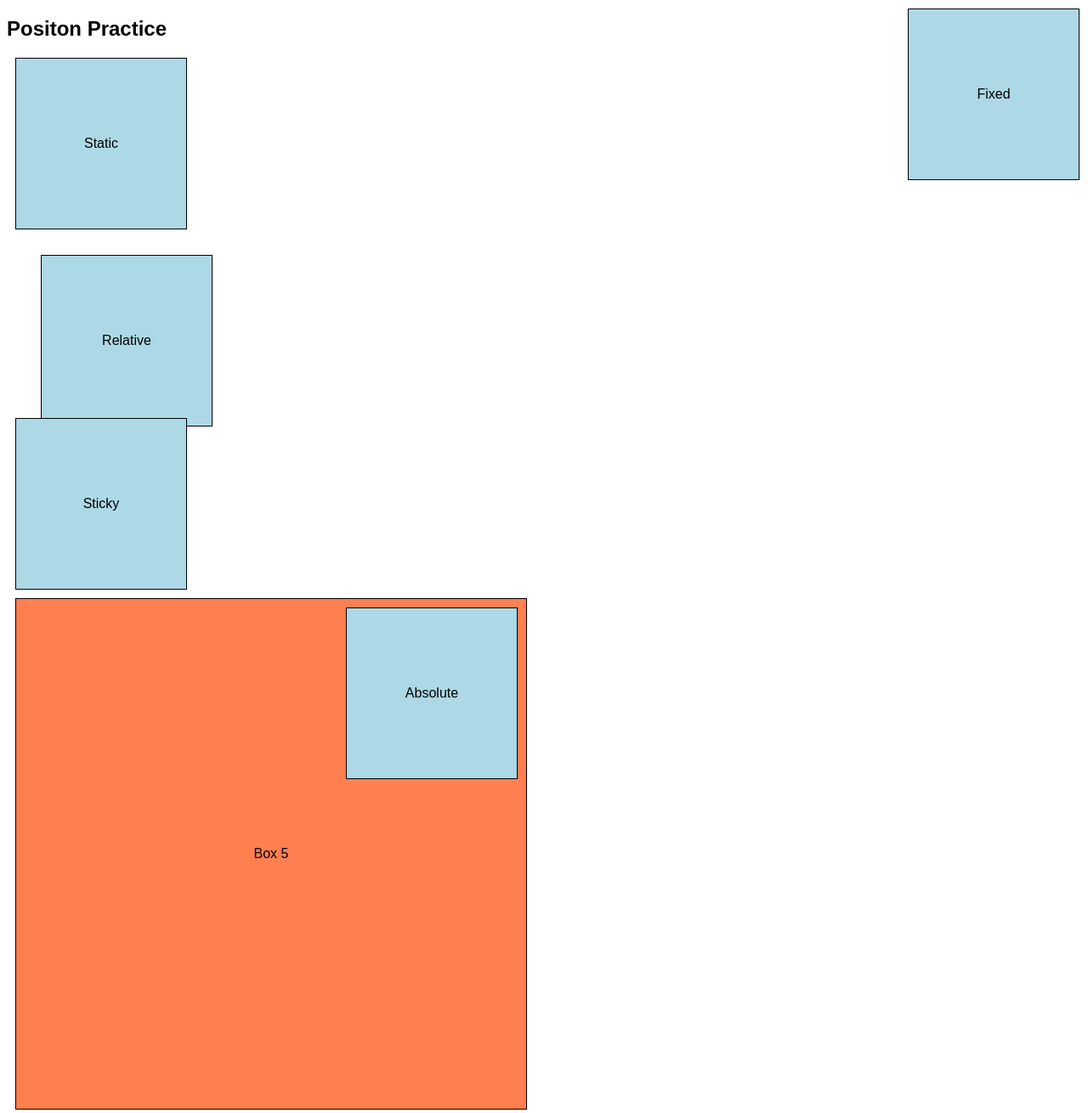
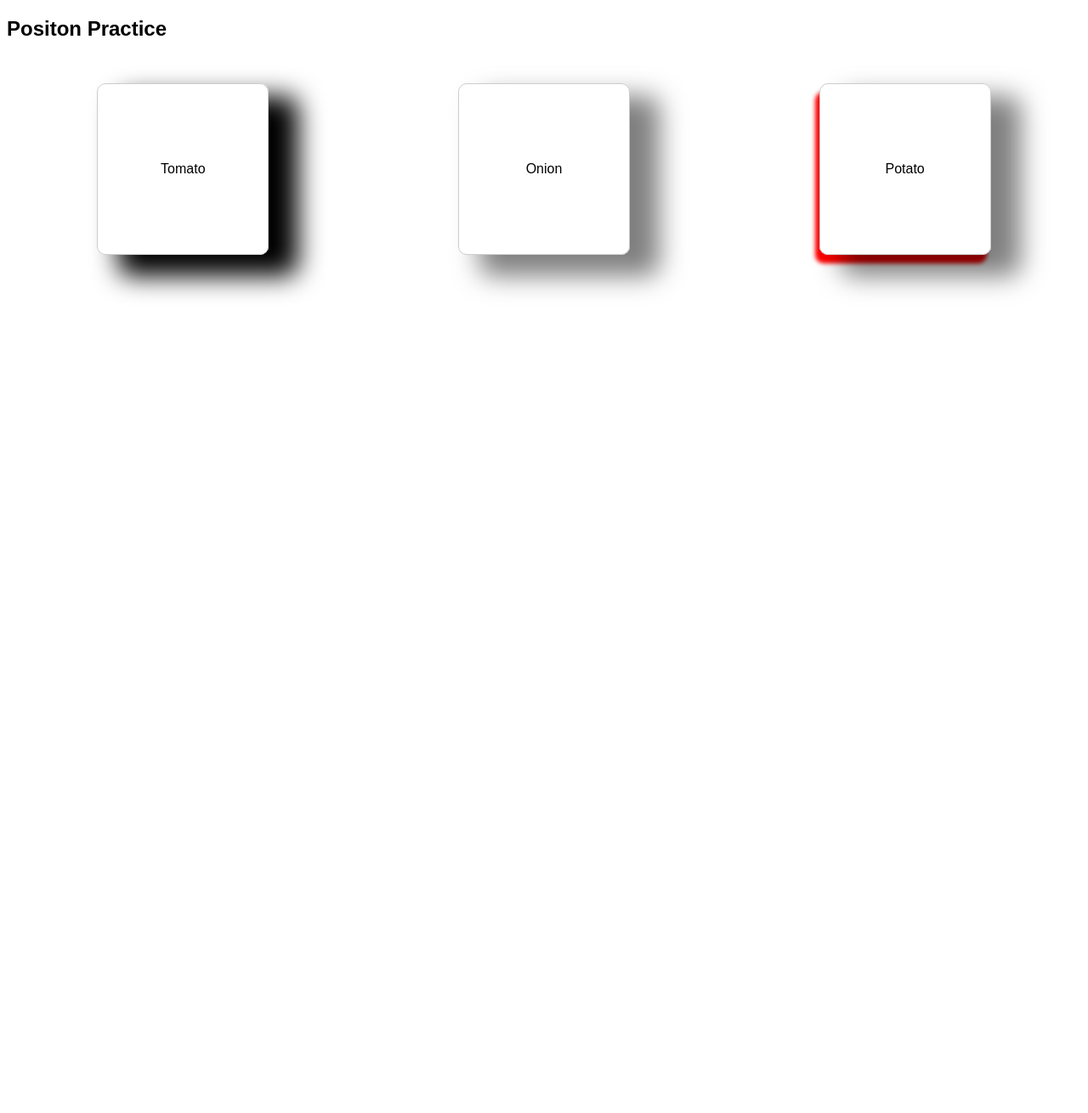
Before and after one commit to Shamma-Samiha/bss-ai-engineering-internship, a plain HTML site: page phase-01-html-css/css/position/index.html in a window 1280 px wide. Shown: the whole page at 85% size. After the commit the page ends 800 px from the top, so only its background shows below. Drawn offline with Linux system fonts and the light colour scheme.

Commit message:
Practice box-shadow property

```diff
--- a/phase-01-html-css/css/position/index.html
+++ b/phase-01-html-css/css/position/index.html
@@ -9,14 +9,10 @@
 <body>
 <h2>Positon Practice</h2>
 <section class="container">
-    <div class="box box-1">Static</div>
-    <div class="box box-2">Relative</div>
-    <div class="box box-3">Fixed</div>
-    <div class="box box-4">Sticky</div>
-    <div class="box box-5">
-        Box 5
-      <div class="box box-6">Absolute</div>
-    </div>
+    <div class="box box-1">Tomato</div>
+    <div class="box box-2">Onion</div>
+    <div class="box box-3">Potato</div>
+
 </section>
 
 </body>
--- a/phase-01-html-css/css/position/style.css
+++ b/phase-01-html-css/css/position/style.css
@@ -2,49 +2,31 @@ body{
     font-family: Arial, sans-serif;
 }
 
-.box{
-    width: 200px;
-    height:200px;
-    background: lightblue;
-    border: 1px solid black;
-    margin: 10px;
+.container{
     display: flex;
-    justify-content: center;
-    align-items: center;
+    justify-content: space-around;
+    gap: 10px;
+    margin-top: 50px;
 }
 
+.box{
+    width:200px;
+    height:200px;
+    display: flex;
+    align-items:center;
+    justify-content: center;
+    border:1px solid #ccc;
+    border-radius: 10px;
+
+}
 .box-1{
-    position: static; /*eta kichui korbena, eta mane natural position, erpor left 30px dileo no change*/
+    box-shadow: 30px 20px 30px 5px #000;
 }
 
 .box-2{
-    position:relative; /*er mane eitar por left right e shorano jbe*/
-    left: 30px;
-    top: 20px;
+    box-shadow: 30px 20px 30px 5px rgba(0, 0, 0, 0.5)
 }
 
 .box-3{
-    position:fixed; /*etake ekhon norachora ba scroll korleo same jaegae thakbe*/
-    top:0;
-    Right:0;
-    z-index:2;
+    box-shadow: 30px 20px 30px 5px rgba(0, 0, 0, 0.5),-5px 10px 5px red;
 }
-
-
-.box-4{
-    position: sticky; /*it's a combination of relative and fixed*/
-    top:200px; /*relativee er moto move kore but top e 200px e jeye stick hobe, navbar e*/
-}
-
-.box-5{
-    position:relative;
-    width: 600px;
-    height: 600px;
-    background: coral;
-}
-
-.box-6{
-    position: absolute;
-    top:0;
-    right:0;
-}
```
